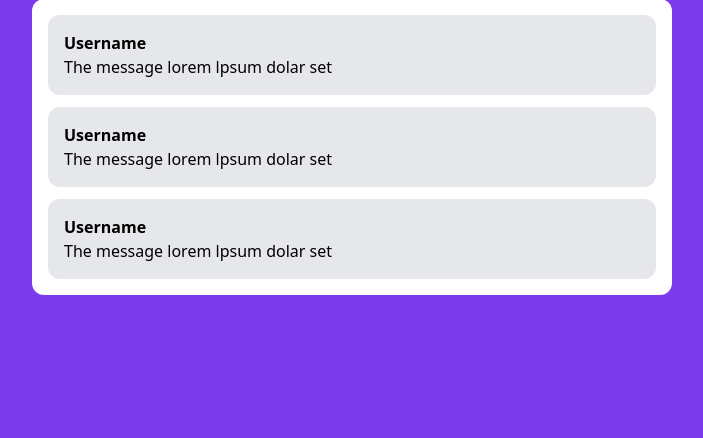
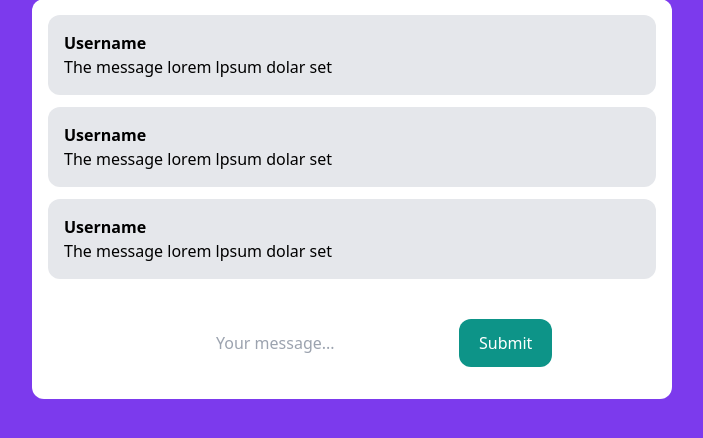
Before and after one commit to leoseis/leoschat, a Django app: a page that uses room/templates/room/room.html in a window 1280 px wide. Shown: the part 317-755 px from the top of the page, without its empty margins (288-991 px from the left). Run offline with Django 5.2, Linux system fonts and the light colour scheme; a user stored in the database is signed in; data comes from the database, SQL or seed files in the repository; some libraries are stand-ins or nearby versions.

Commit message:
completing the detail view with input fields and forms below

```diff
--- a/room/templates/room/room.html
+++ b/room/templates/room/room.html
@@ -24,6 +24,14 @@
             <p> The message lorem lpsum dolar set</p>
         </div>
     </div>
+    <div class="lg:w-2/4 mt-6 mx-4 lg:mx-auto p-4 bg-white rounded-xl">
+        <form method="post" action="." class="flex">
+            <input type="text" name="content" class="flex-1 mr-3" placeholder="Your message..." id="chat-message-input">
+
+            <button class="px-5 py-3 rounded-xl text-white bg-teal-600 hover:bg-teal-700"id="chat-message-submit"
+            >Submit</button>
+        </form>
+    </div>
 
 </div>
 {% endblock %}
```
